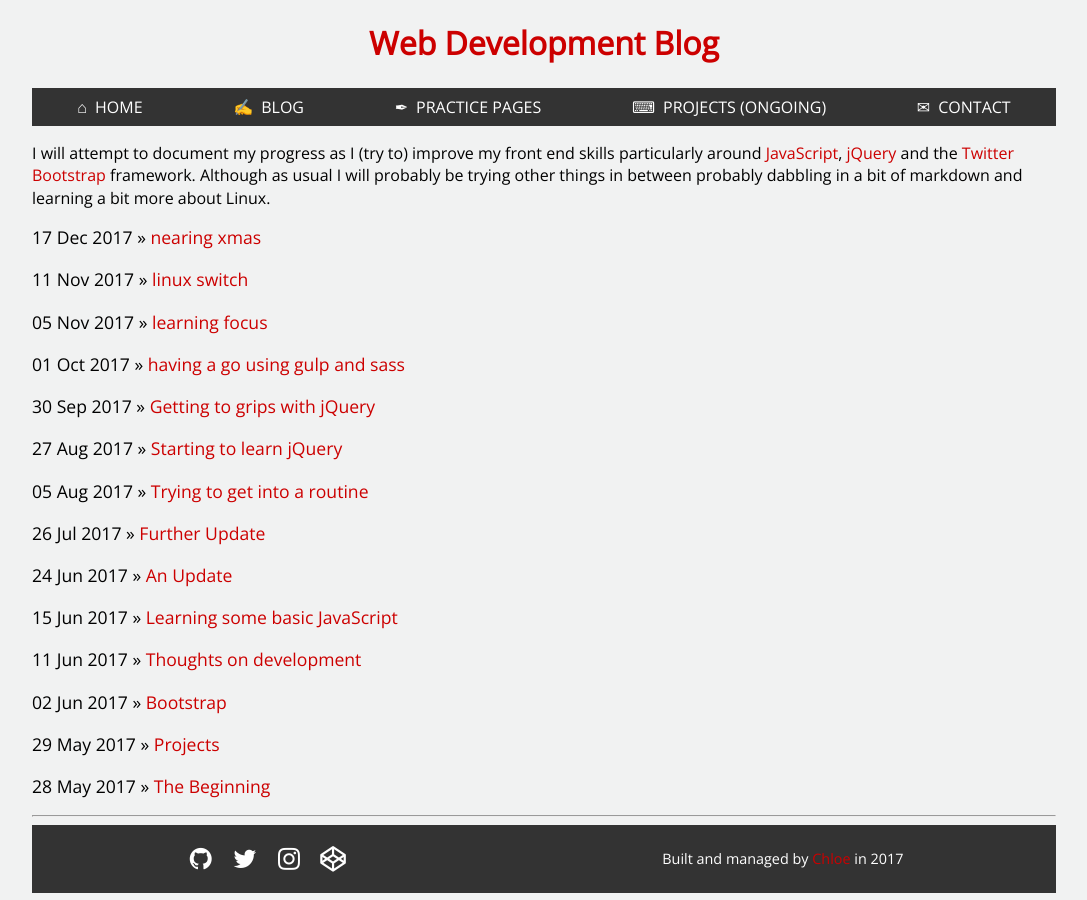
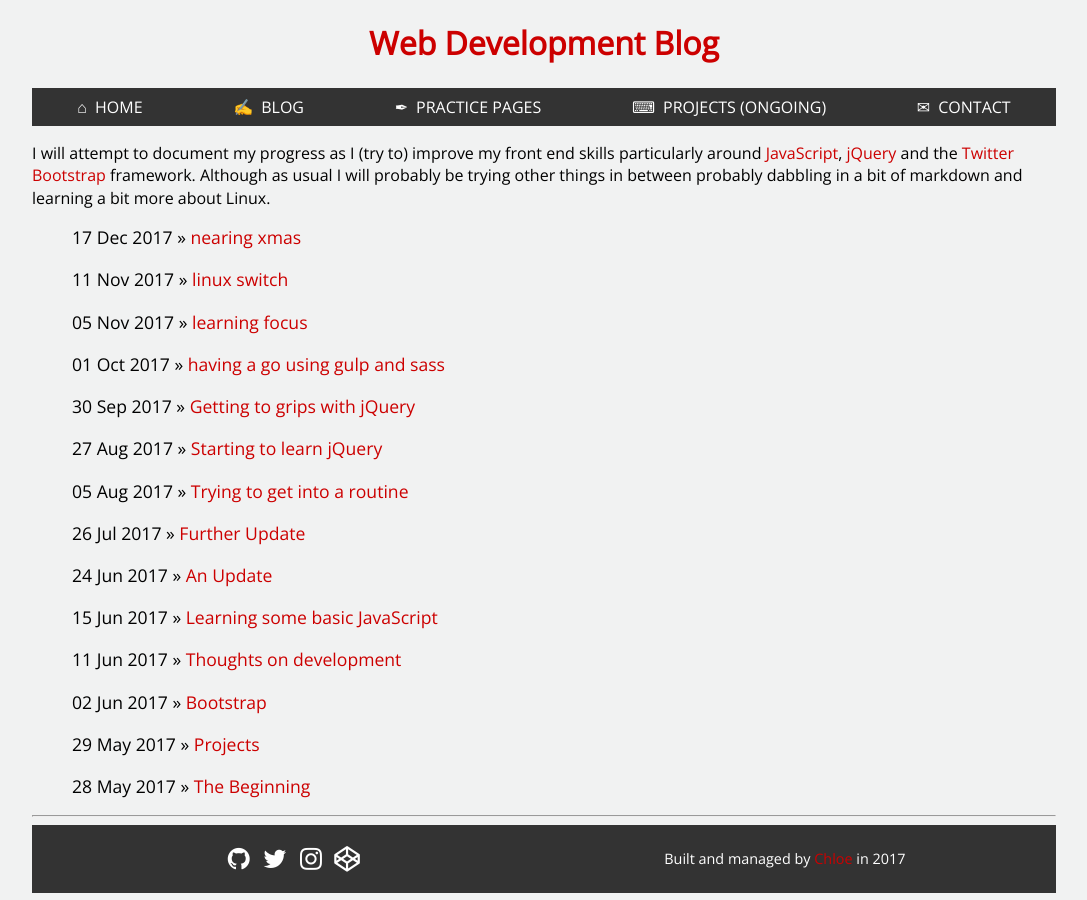
Before and after one commit to cguttweb/cguttweb.github.io, a Jekyll site: the page built from blog/index.html, in a window 1280 px wide. Shown: the whole page, without its empty margins (96-1183 px from the left). Built offline with Jekyll 4.4.1, drawn with Linux system fonts in a browser that asks for light colours.

Commit message:
changing layout & styles

```diff
--- a/_layouts/blog.html
+++ b/_layouts/blog.html
@@ -5,8 +5,6 @@
 			<link rel="stylesheet" href="https://cdnjs.cloudflare.com/ajax/libs/font-awesome/4.7.0/css/font-awesome.min.css">
 			<link href="https://fonts.googleapis.com/css?family=Open+Sans" rel="stylesheet">
 			<link rel="stylesheet" type="text/css" href="/css/styles.css">
-			<link rel="stylesheet" type="text/css" href="/css/blog.css">
-
 		</head>
 		<body>
 
--- a/_layouts/default.html
+++ b/_layouts/default.html
@@ -8,7 +8,6 @@
 			<link href="https://fonts.googleapis.com/css?family=Open+Sans:400,700|Passion+One" rel="stylesheet">
 			<link rel="stylesheet" href="https://cdnjs.cloudflare.com/ajax/libs/font-awesome/4.7.0/css/font-awesome.min.css">
 			<link rel="stylesheet" type="text/css" href="/css/styles.css">
-			<link href="https://fonts.googleapis.com/css?family=Open+Sans" rel="stylesheet">
 		</head>
 		<body>
 
@@ -26,6 +25,5 @@
 			{% include footer.html %}
 			<!-- Scripts -->
 			<script src="https://cdnjs.cloudflare.com/ajax/libs/jquery/3.2.1/jquery.min.js"></script>
-			<script src="js/index.js"></script>
 		</body>
 	</html>
--- a/css/styles.css
+++ b/css/styles.css
@@ -116,6 +116,18 @@
   flex-flow: row nowrap;
 }
 
+/* BLOG POSTS STYLES */
+
+.posts li {
+	display: block;
+	font-size: 1.1em;
+	padding-top: 1em;
+}
+
+.posts li:first-child {
+	padding: 0;
+}
+
 /* PROJECTS PAGE STYLES */
 
 .projects {
```
